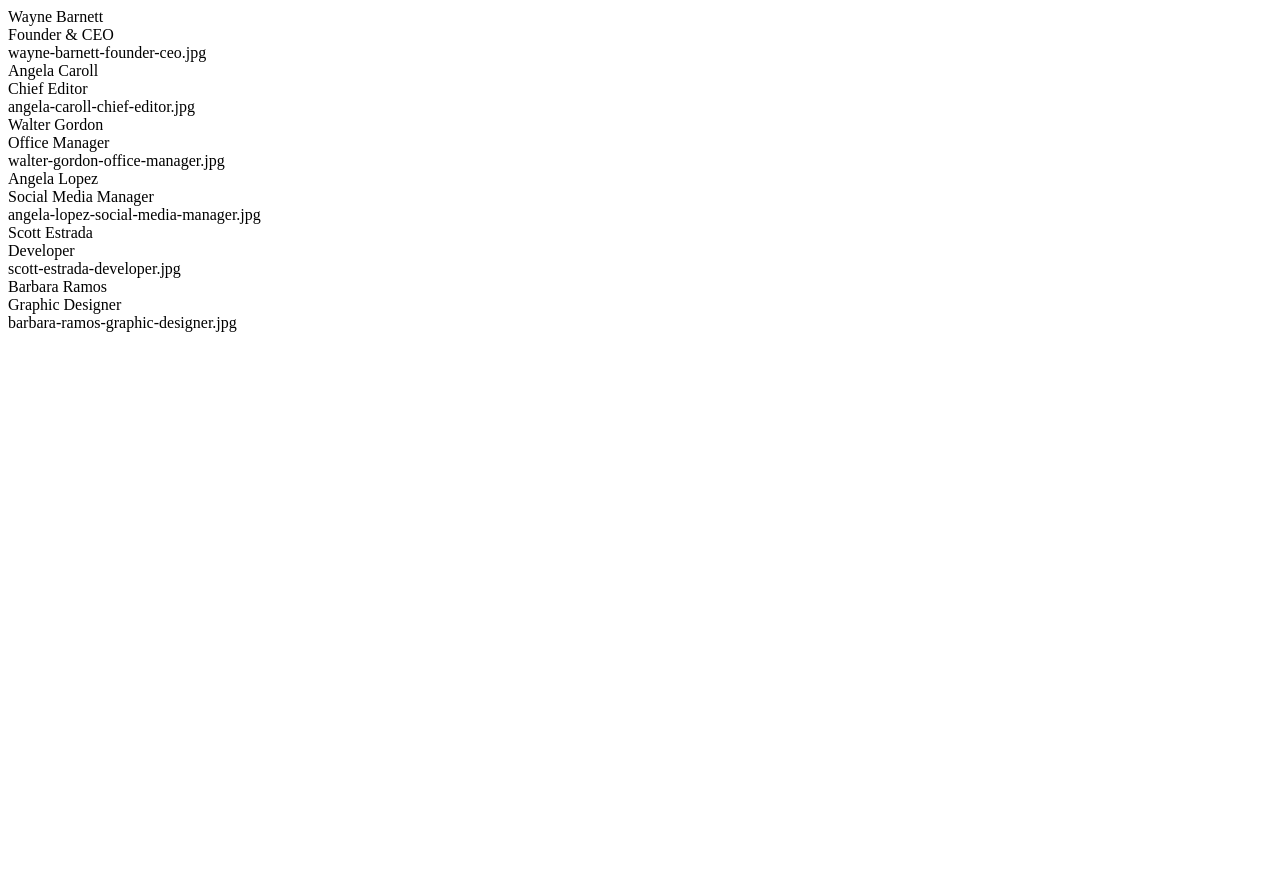
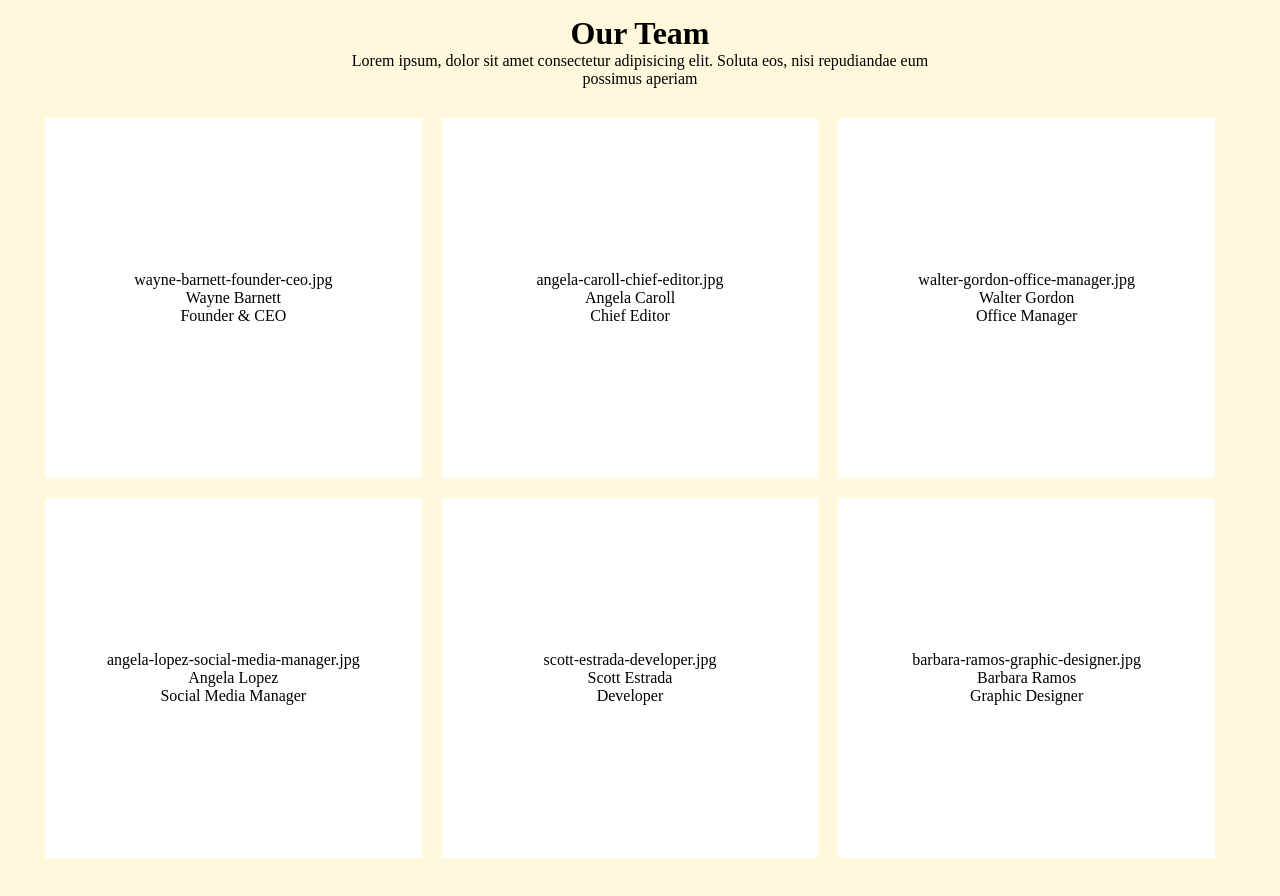
Before and after one commit to FabioMasciarelli/js-our-team, a plain HTML site: page index.html in a window 1280 px wide. Before the commit the page ends 800 px from the top, so only its background shows below. Drawn offline with Linux system fonts and the light colour scheme.

Commit message:
add: custom styles

```diff
--- /dev/null
+++ b/css/style.css
@@ -0,0 +1,34 @@
+* {
+    margin: 0;
+    padding: 0;
+    box-sizing: border-box;
+}
+
+body {
+    padding: 15px;
+    background-color: cornsilk;
+}
+
+h1,
+p {
+    margin: auto;
+    text-align: center;
+    width: 50%;
+}
+
+.container {
+    padding: 30px;
+    display: flex;
+    flex-wrap: wrap;
+    gap: 20px;
+    height: 100vh;
+}
+
+.card {
+    background-color: white;
+    display: flex;
+    flex-direction: column;
+    justify-content: center;
+    align-items: center;
+    width: calc(100% / 3 - 20px);
+}
--- a/index.html
+++ b/index.html
@@ -3,9 +3,12 @@
 <head>
     <meta charset="UTF-8">
     <meta name="viewport" content="width=device-width, initial-scale=1.0">
-    <title>Document</title>
+    <link rel="stylesheet" href="./css/style.css">
+    <title>Our Team</title>
 </head>
 <body>
+    <h1>Our Team</h1>
+    <p>Lorem ipsum, dolor sit amet consectetur adipisicing elit. Soluta eos, nisi repudiandae eum possimus aperiam</p>
     <div class="container">
 
     </div>
--- a/js/script.js
+++ b/js/script.js
@@ -5,55 +5,52 @@
 
 const profile = [
     {
+        profileImg: "wayne-barnett-founder-ceo.jpg",
         name: "Wayne Barnett",
         profession: "Founder & CEO",
-        profileImg: "wayne-barnett-founder-ceo.jpg",
     },
     {
+        profileImg: "angela-caroll-chief-editor.jpg",
         name: "Angela Caroll",
         profession: "Chief Editor",
-        profileImg: "angela-caroll-chief-editor.jpg",
     },
     {
+        profileImg: "walter-gordon-office-manager.jpg",
         name: "Walter Gordon",
         profession: "Office Manager",
-        profileImg: "walter-gordon-office-manager.jpg",
     },
     {
+        profileImg: "angela-lopez-social-media-manager.jpg",
         name: "Angela Lopez",
         profession: "Social Media Manager",
-        profileImg: "angela-lopez-social-media-manager.jpg",
     },
     {
+        profileImg: "scott-estrada-developer.jpg",
         name: "Scott Estrada",
         profession: "Developer",
-        profileImg: "scott-estrada-developer.jpg",
     },
     {
+        profileImg: "barbara-ramos-graphic-designer.jpg",
         name: "Barbara Ramos",
         profession: "Graphic Designer",
-        profileImg: "barbara-ramos-graphic-designer.jpg",
     }
 ];
 
 const containerElem = document.querySelector(".container");
-// console.log(containerElem);
 
 // Stampare su console le informazioni di nome, ruolo e la stringa della foto per ogni membro del team
 // Stampare le stesse informazioni su DOM sottoforma di stringhe.
 
 for(let i = 0; i < profile.length; i++) {
     let cardElem = document.createElement("div");
+    cardElem.classList.add("card");
     let curProfile = profile[i];
-    // console.log(curProfile);
 
     for(let key in curProfile) {
         const keyProfile = document.createElement("div");
         console.log(curProfile[key]);
         keyProfile.innerHTML = curProfile[key];
-        // console.log(divElem);
         cardElem.append(keyProfile);
     }
     containerElem.append(cardElem);
-    // console.log(containerElem);
 }
```
